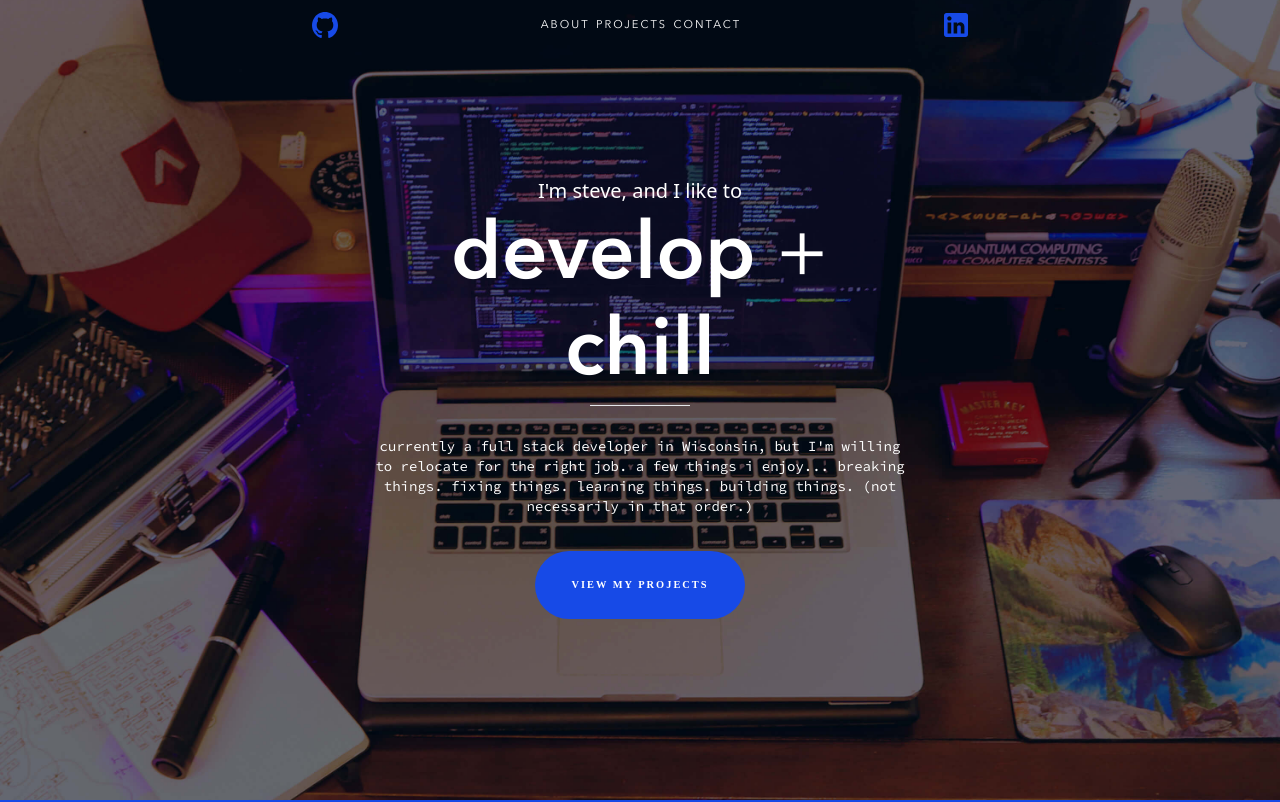
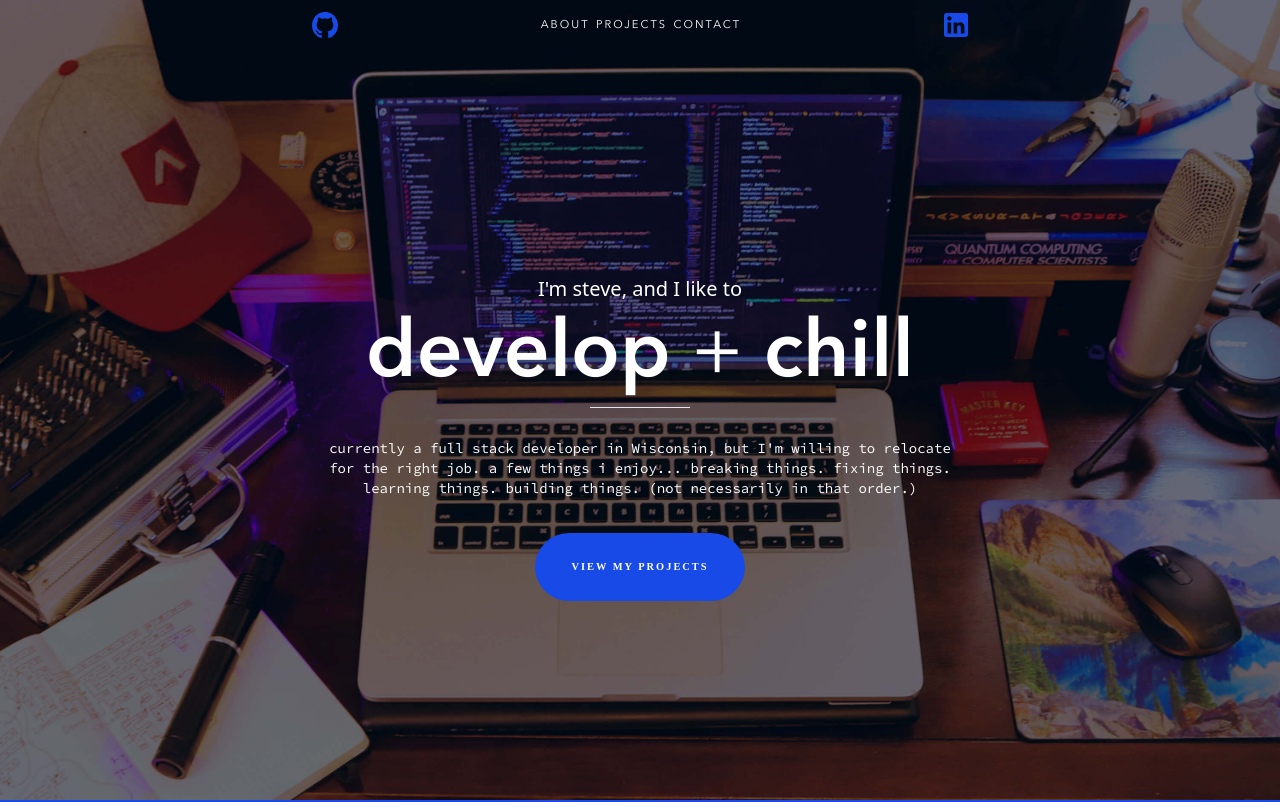
Before and after one commit to sklanier/Portfolio, a Next.js app: page / in a window 1280 px wide. Shown: the top 802 px of the page. Built offline with nearby package versions, Linux system fonts and the light colour scheme.

Commit message:
changed font

```diff
--- a/components/Hero.js
+++ b/components/Hero.js
@@ -4,7 +4,7 @@ const Hero = () => (
     <section className="bg-primaryBlue">
         <div id="hero" className="h-screen bg-hero-image bg-fixed bg-cover bg-center bg-no-repeat">
             <div className="text-xl text-white flex justify-center items-center m-auto h-screen">
-                <div className="text-center w-5/12">
+                <div className="text-center w-6/12 mt-20">
                     <h2>I'm steve, and I like to</h2>
                     <h1 className="heroText">develop <span className="font-avenir">+</span> chill</h1>
                     <hr width="100px" className="m-auto"></hr>
```
